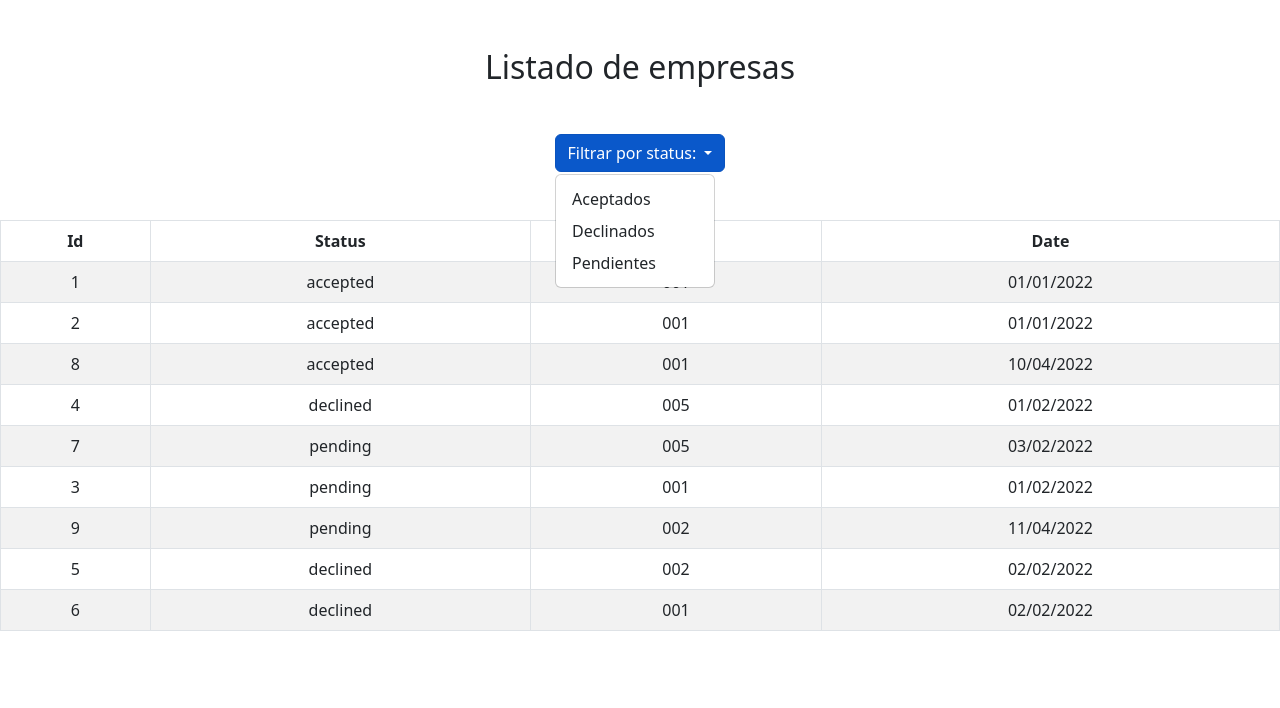
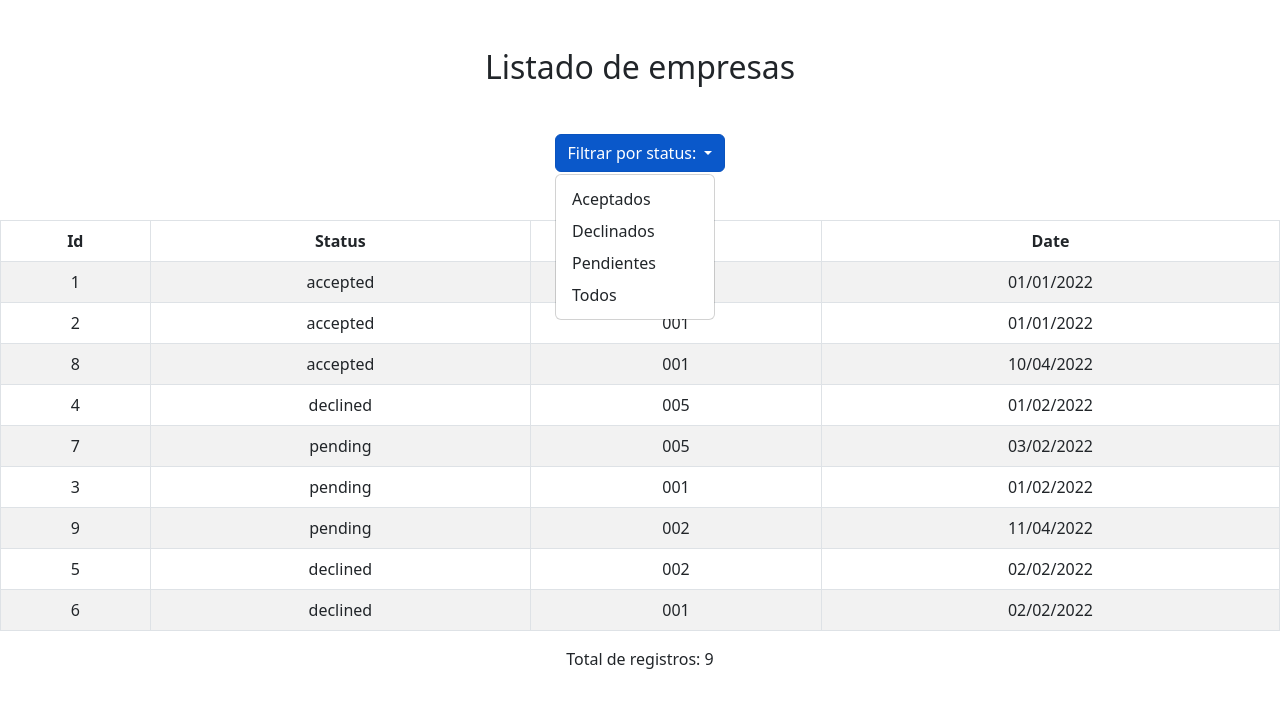
Before and after one commit to agustingu20/charlyChallenge, a React (Create React App) app: page / in a window 1280 px wide. Both pictures are taken after a click on the button "Filtrar por status:". Shown: the top 708 px of the page. Built offline with nearby package versions, Linux system fonts and the light colour scheme.

Commit message:
Show total shown registries. Add All companies filter to statusFilter

```diff
--- a/src/components/Filters/Filters.js
+++ b/src/components/Filters/Filters.js
@@ -34,6 +34,9 @@ const Filters = () => {
         <Dropdown.Item name="pending" onClick={statusOnClick}>
           Pendientes
         </Dropdown.Item>
+        <Dropdown.Item onClick={statusOnClick}>
+          Todos
+        </Dropdown.Item>
       </DropdownButton>
     </div>
   );
--- /dev/null
+++ b/src/components/TotalRegistries/TotalRegistries.js
@@ -0,0 +1,11 @@
+import React from 'react';
+import { useSelector } from 'react-redux';
+import { companies } from '../../assets/companiesArray';
+
+const TotalRegistries = () => {
+    const { filteredCompanies } = useSelector((state) => state)
+
+  return <p>Total de registros: {filteredCompanies?.value?.length ? filteredCompanies.value.length : companies.length}</p>;
+};
+
+export default TotalRegistries;
--- /dev/null
+++ b/src/components/TotalRegistries/index.js
@@ -0,0 +1 @@
+export { default as TotalRegistries } from './TotalRegistries';
--- a/src/pages/Home/Home.js
+++ b/src/pages/Home/Home.js
@@ -2,6 +2,7 @@ import React from 'react';
 import CompaniesTable from '../../components/CompaniesTable/CompaniesTable';
 import Filters from '../../components/Filters/Filters';
 import Title from '../../components/Title/Title';
+import TotalRegistries from '../../components/TotalRegistries/TotalRegistries';
 
 const Home = () => {
   return (
@@ -9,6 +10,7 @@ const Home = () => {
       <Title title={'Listado de empresas'}/>
       <Filters />
       <CompaniesTable />
+      <TotalRegistries />
     </>
   );
 };
```
